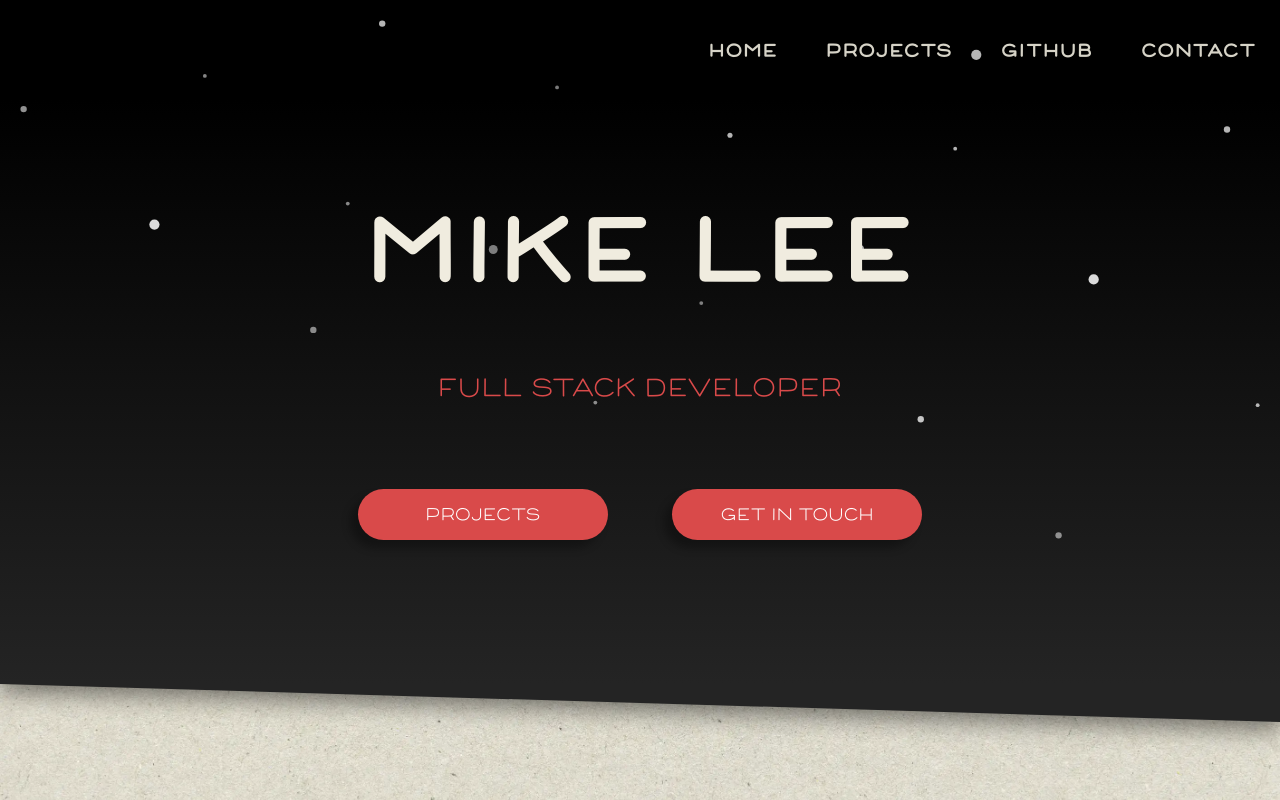
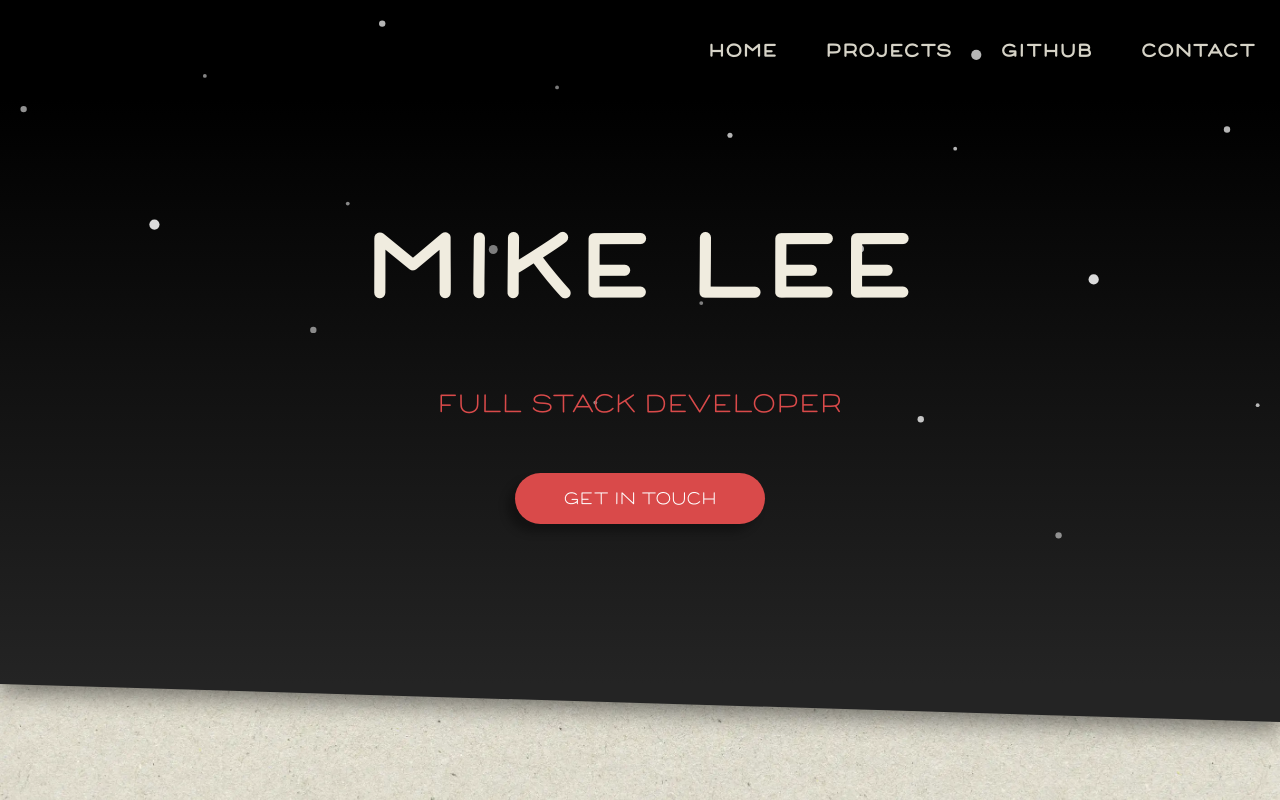
Before and after one commit to mikelee/portfolio-next, a Next.js app: page / in a window 1280 px wide. Shown: the top 800 px of the page. Built offline with nearby package versions, Linux system fonts and the light colour scheme.

Commit message:
Remove 'projects' button

```diff
--- a/sections/landing/landing.module.scss
+++ b/sections/landing/landing.module.scss
@@ -40,18 +40,8 @@
         color: $color-red;
     }
 
-    .buttons {
-        z-index: 1;
-        display: flex;
-        flex-direction: column;
-        align-items: center;
-        width: 100%;
-        margin-top: 32px;
-
-        .button {
-            @include button;
-            width: 70%;
-        }
+    .button {
+        @include button;
     }
 }
 
@@ -65,14 +55,8 @@
             font-size: 1.5rem;
         }
 
-        .buttons {
-            flex-direction: row;
-            justify-content: center;
-
-            .button {
-                width: 250px;
-                margin: 32px;
-            }
+        .button {
+            width: 250px;
         }
     }
 }
--- a/sections/landing/landing.tsx
+++ b/sections/landing/landing.tsx
@@ -10,10 +10,7 @@ const Landing = () => (
             <main>
                 <h1 className={styles['name']}>Mike Lee</h1>
                 <p className={styles['text']}>Full Stack Developer</p>
-                <div className={styles['buttons']}>
-                    <Link href='/#projects' className={styles['button']}>Projects</Link>
-                    <Link href='/#contact' className={styles['button']}>Get In Touch</Link>
-                </div>
+                <Link href='/#contact' className={styles['button']}>Get In Touch</Link>
             </main>
         </div>
     </div>
```
